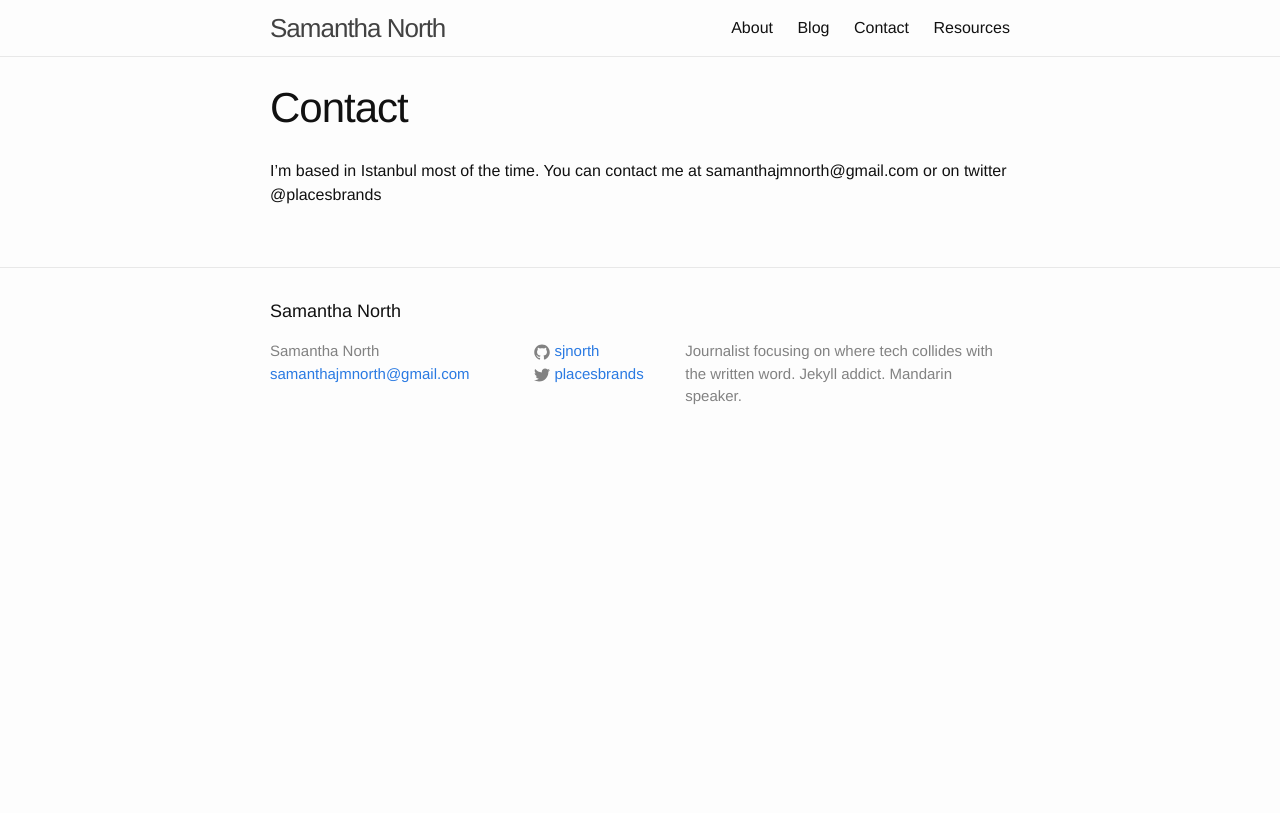
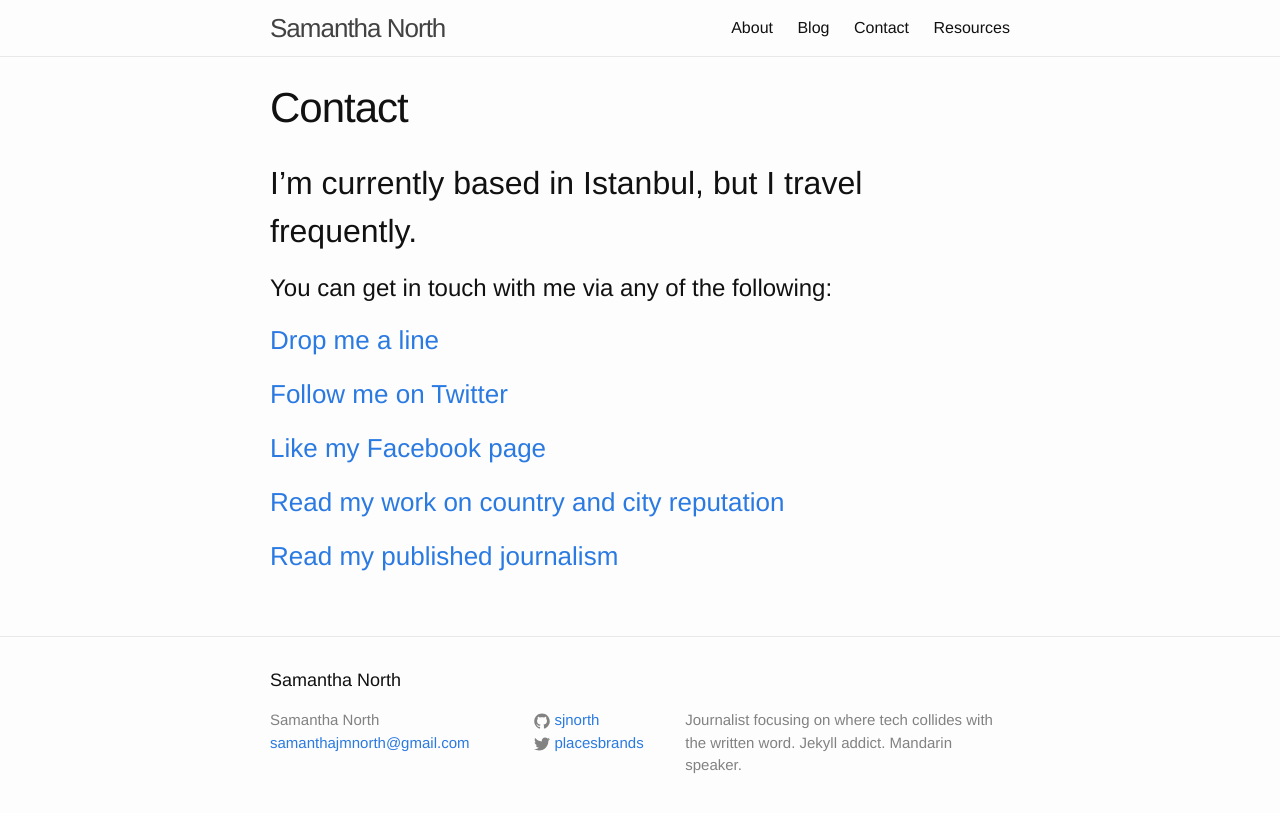
Before and after one commit to sjnorth/sjnorth.github.io, a Jekyll site: the page built from contact.md, in a window 1280 px wide. Shown: the top 813 px of the page. Built offline with Jekyll 4.4.1, drawn with Linux system fonts in a browser that asks for light colours.

Commit message:
new contact page

```diff
--- a/contact.md
+++ b/contact.md
@@ -4,4 +4,16 @@ title: Contact
 permalink: /contact/
 ---
 
-I'm based in Istanbul most of the time. You can contact me at samanthajmnorth@gmail.com or on twitter @placesbrands
+## I'm currently based in Istanbul, but I travel frequently.
+
+# You can get in touch with me via any of the following:
+
+### [Drop me a line](mailto:samanthajmnorth@gmail.com)
+
+### [Follow me on Twitter](http://twitter.com/placesbrands)
+
+### [Like my Facebook page](http://facebook.com/placesbrands)
+
+### [Read my work on country and city reputation](http://placesbrands.com)
+
+### [Read my published journalism](http://samanthanorth.com)
```
